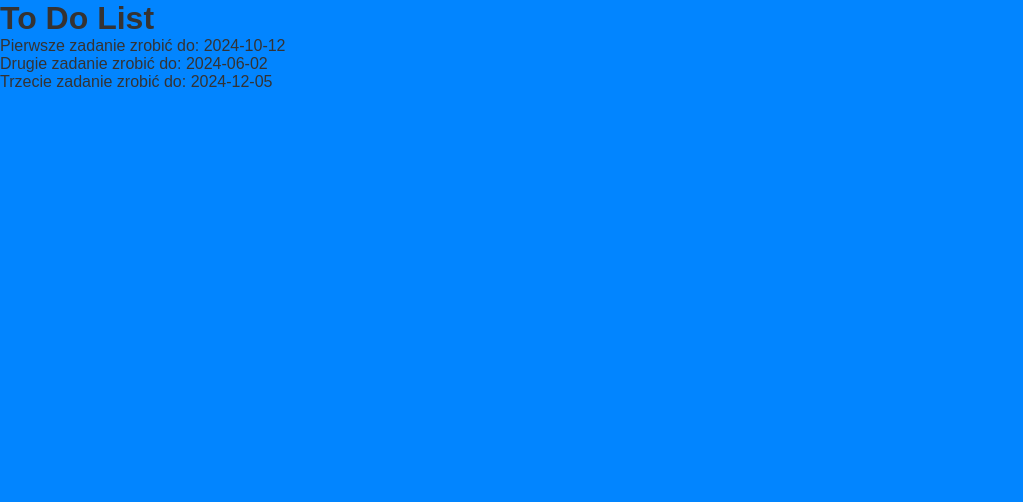
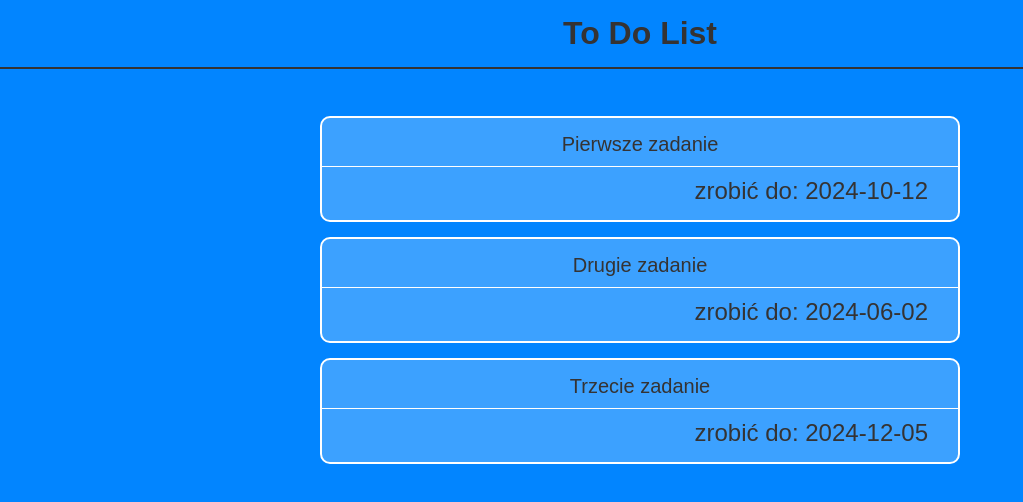
Before and after one commit to oktdib96/todo-app, a React (Create React App) app in the folder todo-app/: page / in a window 1280 px wide. Shown: the top 502 px of the page, without its empty margins (0-1023 px from the left). Built offline with nearby package versions, Linux system fonts and the light colour scheme.

Commit message:
add some stylesheets

```diff
--- a/todo-app/src/components/Header.js
+++ b/todo-app/src/components/Header.js
@@ -1,3 +1,4 @@
+import "../css/Header.css";
 export const Header = () => {
     return (
         <div className="header">
--- a/todo-app/src/components/Item.js
+++ b/todo-app/src/components/Item.js
@@ -1,4 +1,4 @@
-import {useState} from "react";
+import {useEffect, useState} from "react";
 
 export const Item = () => {
     const [tasks, setTasks] = useState([
@@ -18,11 +18,13 @@ export const Item = () => {
             date: "2024-12-05"
         }
     ])
+    const [active, setActive] = useState(false);
     const Task = tasks.map(task => (
         <li key={task.id} id={task.id}>
-            <p>{task.text} <span>zrobić do: {task.date}</span></p>
+            <p>{task.text}</p><span>zrobić do: {task.date}</span>
         </li>
     ) )
+
     return (
         <div>{Task}</div>
     )
--- a/todo-app/src/components/TaskList.js
+++ b/todo-app/src/components/TaskList.js
@@ -1,4 +1,5 @@
-import { Item } from "./Item"
+import { Item } from "./Item";
+import "../css/TaskList.css"
 export const TaskList = () => {
     return (
         <div className="tasks">
--- /dev/null
+++ b/todo-app/src/css/Header.css
@@ -0,0 +1,5 @@
+.header {
+    padding: 15px 5px;
+    border-bottom: 2px solid #353333;
+    text-align: center;
+}
--- /dev/null
+++ b/todo-app/src/css/TaskList.css
@@ -0,0 +1,40 @@
+.tasks {
+    width: 50vw;
+    height: 52vh;
+    text-align: center;
+    position: relative;
+    top: 30vh;
+    left: 50vw;
+    transform: translate( -50%, -50%);
+    /* background-color:  rgba(255, 255, 255, 0.548); */
+    overflow: auto;
+}
+.tasks ul li {
+    position: relative;
+    display: flex;
+    flex-direction: column;
+    justify-content: flex-end;
+    margin: 15px 0px;
+    padding: 15px 0px;
+    list-style: none;
+    border: 2px solid white;
+    border-radius: 10px;
+    background-color:  rgba(255, 255, 255, 0.226);
+}
+.tasks ul li:hover {
+    background-color: rgba(255, 255, 255, 0.418);
+    cursor: pointer;
+}
+.tasks ul li p {
+font-size: 20px;
+display: block;
+border-bottom: 1px solid white;
+padding: 0 0 10px 0;
+}
+.tasks ul li span {
+    font-size: 24px;
+    text-align: right;
+    display: block;
+    padding: 10px 0 0 0;
+    margin-right: 30px;
+}
```
